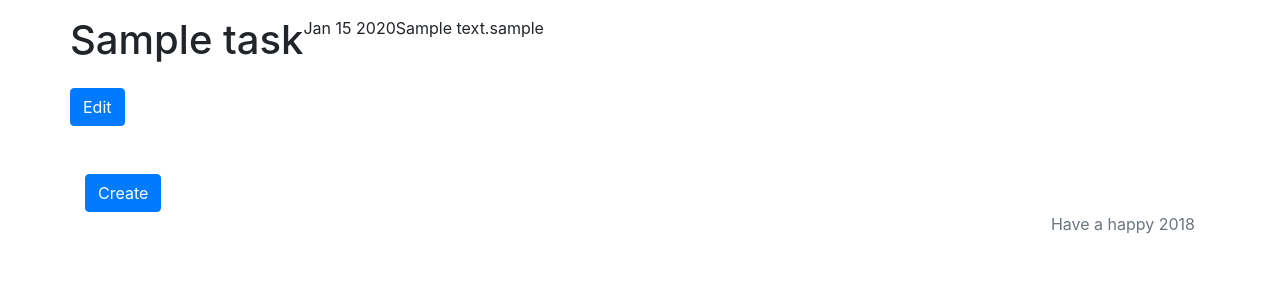
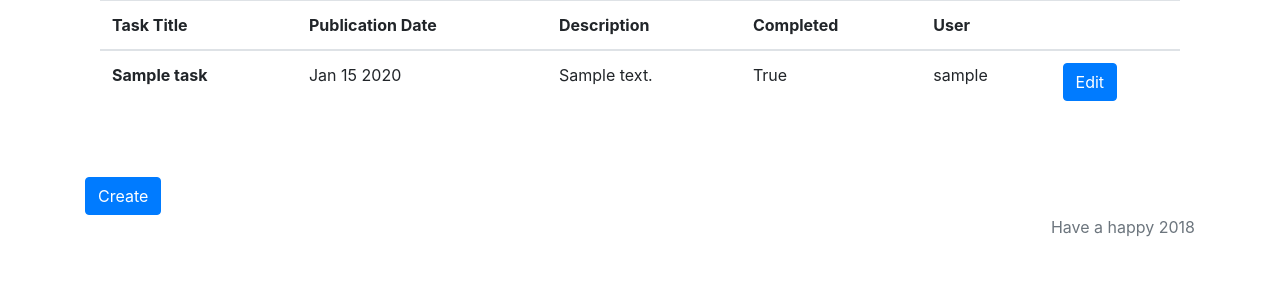
Before and after one commit to DavTho1983/Tasklist, a Django app: page / in a window 1280 px wide. Shown: the part 56-356 px from the top of the page. Run offline with Django 3.2, Linux system fonts and the light colour scheme; tables that the repository leaves empty hold one stand-in row (values such as "Sample post"); some libraries are stand-ins or nearby versions.

Commit message:
Tasklist table and better gui with Bootstrap table

```diff
--- a/home/templates/home/home.html
+++ b/home/templates/home/home.html
@@ -1,28 +1,37 @@
 {% extends 'base.html' %}
 
 {% block content %}
+  <div class="container">
+    <table class="table">
+      <thead>
+        <th scope="col">Task Title</th>
+        <th scope="col">Publication Date</th>
+        <th scope="col">Description</th>
+        <th scope="col">Completed</th>
+        <th scope="col">User</th>
+        <th scope="col"></th>
+      </thead>
+      <tbody>
+        {% for task in tasks %}
+          <tr>
+            <th scope="row">{{ task.title }}</th>
+            <td>{{ task.pub_date_pretty }}</td>
+            <td>{{ task.summary }}</td>
+            <td>{{ task.completed }}</td>
+            <td>{{ task.user }}</td>
+            <td><a class="btn btn-primary" href="{% url 'edit' task.id %}">Edit</a></td>
+          </tr>
+        {% endfor %}
+      </tbody>
+    </table>
+  </div>
 
-{% for task in tasks %}
-  <div class="row pt-3">
-      <h1>{{ task.title }}</h1>
-      <br>
-      <p>{{ task.pub_date_pretty }}</p>
-      <br>
-      <p>{{ task.summary }}</p>
-      <br>
-      <br>
-      <p>{{ task.user }}</p>
-      <br>
-      <br>
-  </div>
-  <div class="row pt-3">
-    <a class="btn btn-primary" href="{% url 'edit' task.id %}">Edit</a>
-  </div>
-{% endfor %}
 
 <br>
 <br>
-
-<a class="btn btn-primary" href="{% url 'create' %}">Create</a>
-
+<div class="row pt-8">
+  <div class="col-3">
+    <a class="btn btn-primary" href="{% url 'create' %}">Create</a>
+  </div>
+</div>
 {% endblock %}
```
